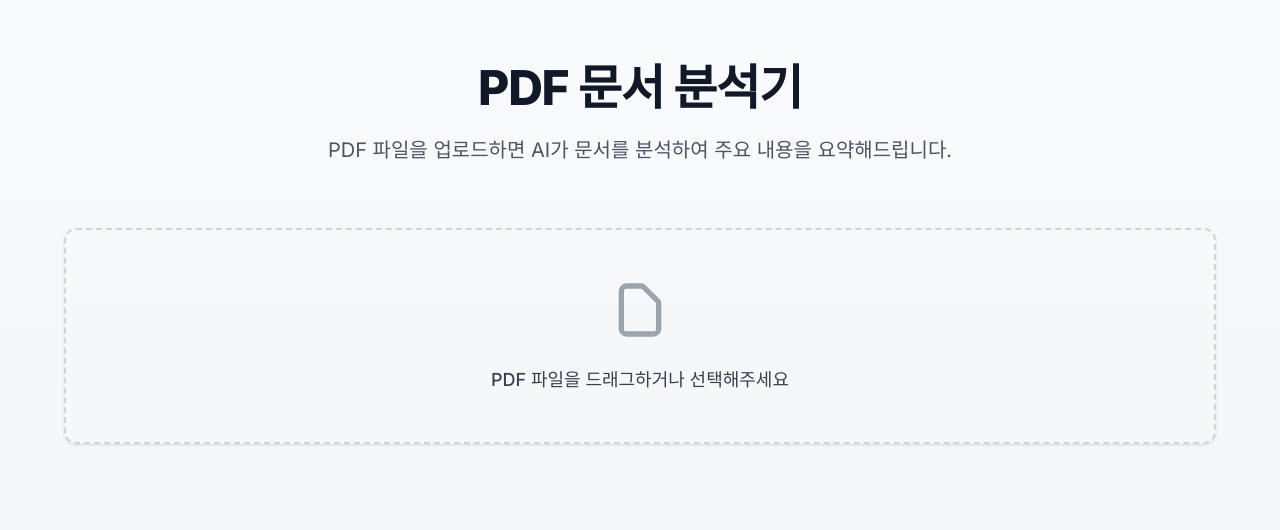
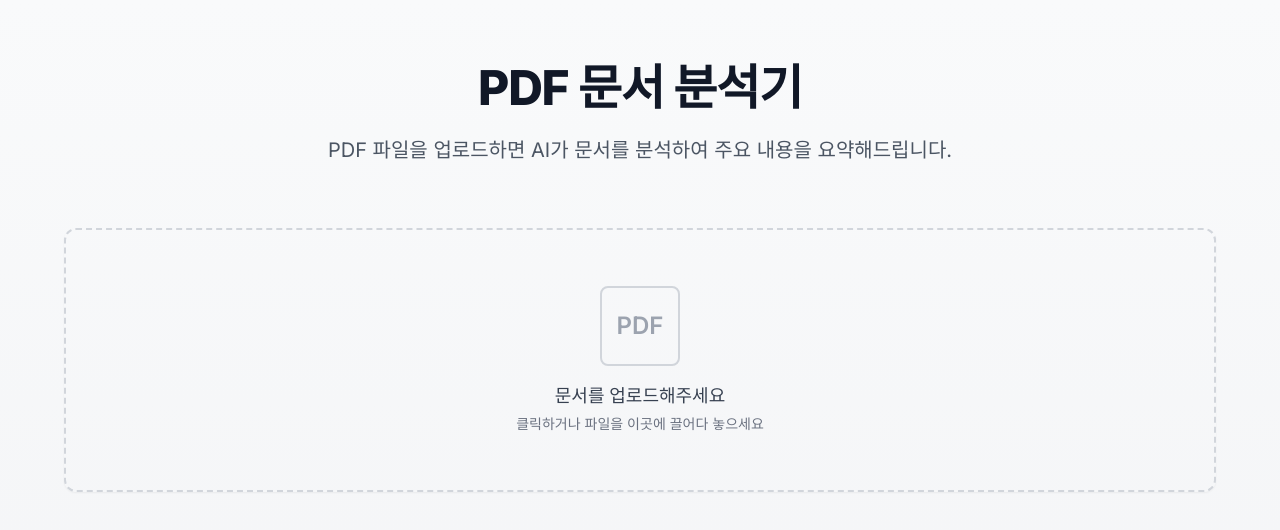
Before and after one commit to JustDoIt-Lee/xeona-ai-action-demo, a Next.js app in the folder frontend/: page / in a window 1280 px wide. Shown: the top 530 px of the page. Built offline with nearby package versions, Linux system fonts and the light colour scheme.

Commit message:
fix: Improve upload area design with cleaner look

```diff
--- a/frontend/src/app/page.tsx
+++ b/frontend/src/app/page.tsx
@@ -87,12 +87,12 @@ export default function Home() {
 
         {/* Upload Area */}
         <div
-          className={`group border-2 border-dashed rounded-xl p-12 text-center transition-all duration-300
+          className={`group border-2 border-dashed rounded-xl p-14 text-center transition-colors duration-200
             ${isDragging
-              ? 'border-blue-500 bg-blue-50'
-              : 'border-gray-300 hover:border-blue-400 hover:bg-blue-50/60'
+              ? 'border-blue-400 bg-blue-50/80'
+              : 'border-gray-300 hover:border-blue-400 hover:bg-gray-50/80'
             }
-            ${showUpload ? 'cursor-pointer shadow hover:shadow-md backdrop-blur-sm' : 'hidden'}`}
+            ${showUpload ? 'cursor-pointer shadow-sm' : 'hidden'}`}
           onDragOver={(e) => { e.preventDefault(); setIsDragging(true); }}
           onDragLeave={() => setIsDragging(false)}
           onDrop={handleDrop}
@@ -131,11 +131,14 @@ export default function Home() {
               </div>
             </div>
           ) : (
-            <div className="text-gray-600">
-              <svg className="mx-auto h-16 w-16 mb-6 text-gray-400" fill="none" stroke="currentColor" viewBox="0 0 24 24" xmlns="http://www.w3.org/2000/svg">
-                <path strokeLinecap="round" strokeLinejoin="round" strokeWidth="2" d="M7 21h10a2 2 0 002-2V9.414a1 1 0 00-.293-.707l-5.414-5.414A1 1 0 0012.586 3H7a2 2 0 00-2 2v14a2 2 0 002 2z"></path>
-              </svg>
-              <p className="text-lg font-medium text-gray-700">PDF 파일을 드래그하거나 선택해주세요</p>
+            <div className="text-gray-600 flex flex-col items-center">
+              <div className="w-20 h-20 border-2 border-gray-300 rounded-lg mb-4 flex items-center justify-center group-hover:border-blue-400 transition-colors">
+                <span className="text-2xl font-semibold text-gray-400 group-hover:text-blue-400 transition-colors">PDF</span>
+              </div>
+              <div className="space-y-1">
+                <p className="text-lg font-medium text-gray-700">문서를 업로드해주세요</p>
+                <p className="text-sm text-gray-500">클릭하거나 파일을 이곳에 끌어다 놓으세요</p>
+              </div>
             </div>
           )}
         </div>
```
